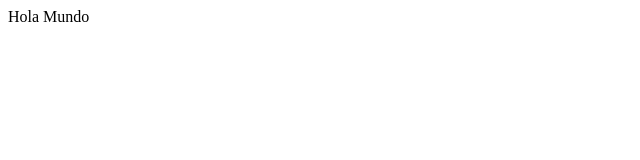
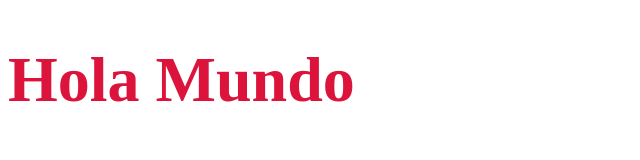
Before and after one commit to indian705/paginas_web, a plain HTML site: page 01_Hola_Mundo/index.html in a window 1280 px wide. Shown: the whole page, without its empty margins (0-640 px from the left). Drawn offline with Linux system fonts and the light colour scheme.

Commit message:
Mejoras en Hola Mundo

```diff
--- /dev/null
+++ b/01_Hola_Mundo/css/styles.css
@@ -0,0 +1,2 @@
+h1 {color:crimson;
+font-size: 4rem}
--- a/01_Hola_Mundo/index.html
+++ b/01_Hola_Mundo/index.html
@@ -4,8 +4,10 @@
     <meta charset="UTF-8">
     <meta name="viewport" content="width=device-width, initial-scale=1.0">
     <title>Hola Getafe</title>
+    <link rel="stylesheet" href="./css/styles.css">
+    <link rel="shortcut icon" href="favicon.ico" type="image/x-icon">
 </head>
 <body>
-    Hola Mundo
+    <h1 title="Esto es el título">Hola Mundo</h1>
 </body>
 </html>
```
Also changed, not shown: 01_Hola_Mundo/favicon.ico (added).
